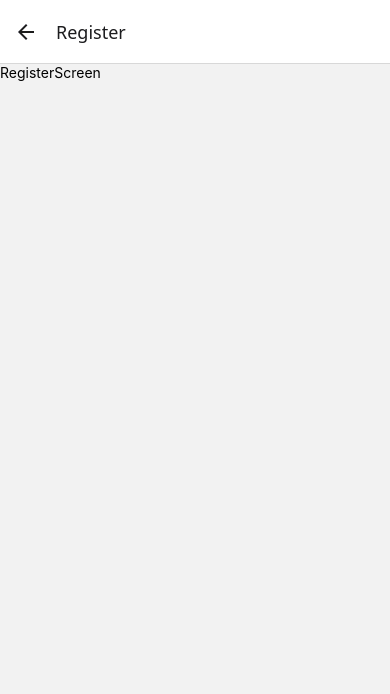
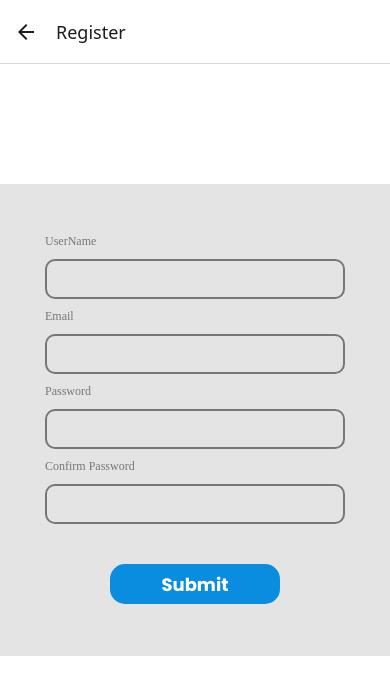
Before and after one commit to Sainettt/AdminPanel, a React Native app in the folder react-native/: screen /Register in a window 390 px wide. Shown: the top 694 px of the page. Built offline with nearby package versions, Linux system fonts and the light colour scheme.

Commit message:
login-register screen without connect with server

```diff
--- a/react-native/App.js
+++ b/react-native/App.js
@@ -24,7 +24,7 @@ export default function App() {
   const Stack = createNativeStackNavigator();
   return (
     <NavigationContainer>
-      <Stack.Navigator initialRouteName='Login'>
+      <Stack.Navigator initialRouteName='Home'>
         <Stack.Screen name="Login" component={LoginScreen} />
         <Stack.Screen name="Register" component={RegisterScreen} />
         <Stack.Screen name="Home" component={HomeScreen}/>
--- /dev/null
+++ b/react-native/components/AuthSubmitButton.js
@@ -0,0 +1,15 @@
+import React from 'react'
+import {View, TouchableOpacity, Image, Text} from 'react-native'
+import {styles} from '../styles/authStyles'
+
+const AuthSubmitButton = ({onPress}) => {
+
+    return (
+        <View style={styles.authSubmitButton}>
+            <TouchableOpacity onPress={ () => onPress() }>
+                <Text style={{...styles.btnText, fontSize : 18}}>Submit</Text>
+            </TouchableOpacity>
+        </View>
+    )
+}
+export default AuthSubmitButton
--- a/react-native/screens/HomeScreen.js
+++ b/react-native/screens/HomeScreen.js
@@ -4,7 +4,7 @@ import { styles } from '../styles/authStyles'
 const HomeScreen = ({ navigation }) => {
   return (
     <View style={styles.container}>
-      <View style={styles.loginRegisterContainer}>
+      <View style={styles.authContainer}>
         <Text style={styles.textWelcome}>Welcome to Staff Hours</Text>
 
         <View style={styles.buttonLoginBorder}>
--- a/react-native/screens/LoginScreen.js
+++ b/react-native/screens/LoginScreen.js
@@ -2,11 +2,11 @@ import React, {useState} from 'react'
 import { View, Keyboard, TouchableWithoutFeedback, KeyboardAvoidingView, Platform } from 'react-native'
 import { styles } from '../styles/authStyles'
 import AuthField from '../components/AuthFields'
+import AuthSubmitButton from '../components/AuthSubmitButton'
 const LoginScreen = ({navigation}) => {
   const [userName, setUserName] = useState('')
   const [email, setEmail] = useState('')
   const [password, setPassword] = useState('')
-  const [confirmPassword, setconfirmPassword] = useState('')
 
   return (
   <TouchableWithoutFeedback onPress={Keyboard.dismiss}>
@@ -15,13 +15,15 @@ const LoginScreen = ({navigation}) => {
       behavior={Platform.OS === 'ios' ? 'padding' : 'height'}
       style={{ flex: 1 }}>
       <View style={styles.container}>
-        <View style={{ ...styles.loginRegisterContainer, height: 430 }}>
-          <View>
-            <AuthField label="UserName" value={userName} onChangeText={setUserName} />
-            <AuthField label="Email" value={email} onChangeText={setEmail} />
-            <AuthField label="Password" value={password} onChangeText={setPassword} secureTextEntry={true}/>
-            <AuthField label="Confirm Password" value={confirmPassword} onChangeText={setconfirmPassword} secureTextEntry={true}/>
-          </View>
+        <View style={{ ...styles.authContainer, height: 400, }}>
+            <View>
+              <View style={{ marginTop: 40 }}>
+                <AuthField label="UserName" value={userName} onChangeText={setUserName}/>
+              </View>
+              <AuthField label="Email" value={email} onChangeText={setEmail} />
+              <AuthField label="Password" value={password} onChangeText={setPassword} secureTextEntry={true}/>
+            </View>
+          <AuthSubmitButton />
         </View>
       </View>
     </KeyboardAvoidingView>
--- a/react-native/screens/RegisterScreen.js
+++ b/react-native/screens/RegisterScreen.js
@@ -1,16 +1,36 @@
-import React from 'react'
-import { Button, View, Text } from 'react-native'
-import { styles } from '../styles/mainStyles'
+import React, {useState} from 'react'
+import { Keyboard, View, TouchableWithoutFeedback, KeyboardAvoidingView, Platform} from 'react-native'
+import AuthField from '../components/AuthFields'
+import { styles } from '../styles/authStyles'
+import AuthSubmitButton from '../components/AuthSubmitButton'
 
-const RegisterScreen = () => {
+const RegisterScreen = ({navigation}) => {
+  const [userName, setUserName] = useState('')
+  const [email, setEmail] = useState('')
+  const [password, setPassword] = useState('')
+  const [confirmPassword, setconfirmPassword] = useState('')
+
   return (
-    <View>
-      <Text>RegisterScreen</Text>
-      {/*
-            1.окно для ввода userName email password confirm password и кнопка регистрации + кнопка для возврата на HomeScreen
-            2.при нажатии РЕГИСТРАЦИЯ нас переносит на UserListScreen
-         */}
-    </View>
+  <TouchableWithoutFeedback onPress={Keyboard.dismiss}>
+
+    <KeyboardAvoidingView
+      behavior={Platform.OS === 'ios' ? 'padding' : 'height'}
+      style={{ flex: 1 }}>
+      <View style={styles.container}>
+        <View style={{ ...styles.authContainer, height: 470, marginTop: 120 }}>
+          <View>
+            <View style={{ marginTop: 40 }}>
+              <AuthField label="UserName" value={userName} onChangeText={setUserName}/>
+            </View>
+            <AuthField label="Email" value={email} onChangeText={setEmail} />
+            <AuthField label="Password" value={password} onChangeText={setPassword} secureTextEntry={true}/>
+            <AuthField label="Confirm Password" value={confirmPassword} onChangeText={setconfirmPassword} secureTextEntry={true}/>
+          </View>
+          <AuthSubmitButton />
+        </View>
+      </View>
+    </KeyboardAvoidingView>
+  </TouchableWithoutFeedback>
   )
 }
 export default RegisterScreen
--- a/react-native/styles/authStyles.js
+++ b/react-native/styles/authStyles.js
@@ -7,10 +7,10 @@ export const styles = StyleSheet.create({
     alignItems: 'center',
     backgroundColor: '#FFFFFF',
   },
-  loginRegisterContainer: {
+  authContainer: {
     width: '100%',
     height: 370,
-    justifyContent: 'center',
+    justifyContent: 'start',
     alignItems: 'center',
     marginTop: 140,
     backgroundColor: '#E4E4E4',
@@ -22,6 +22,7 @@ export const styles = StyleSheet.create({
     fontFamily: 'Poppins-Bold',
     fontSize: 25,
     color: '#777777',
+    marginTop: 50,
     marginBottom: 45,
   },
   buttonLoginBorder: {
@@ -90,4 +91,13 @@ export const styles = StyleSheet.create({
   fontFamily: 'Poppins-Regular',
   color: '#000000',     // Цвет текста
 },
+  authSubmitButton: {
+    width: 170,
+    height: 40,
+    justifyContent: 'center',
+    alignItems: 'center',
+    marginTop: 40,
+    borderRadius: 15,
+    backgroundColor: '#0A8DDE',
+  }
 })
```
Also changed, not shown: 1 other file (tests, documents, lock files or other folders).
